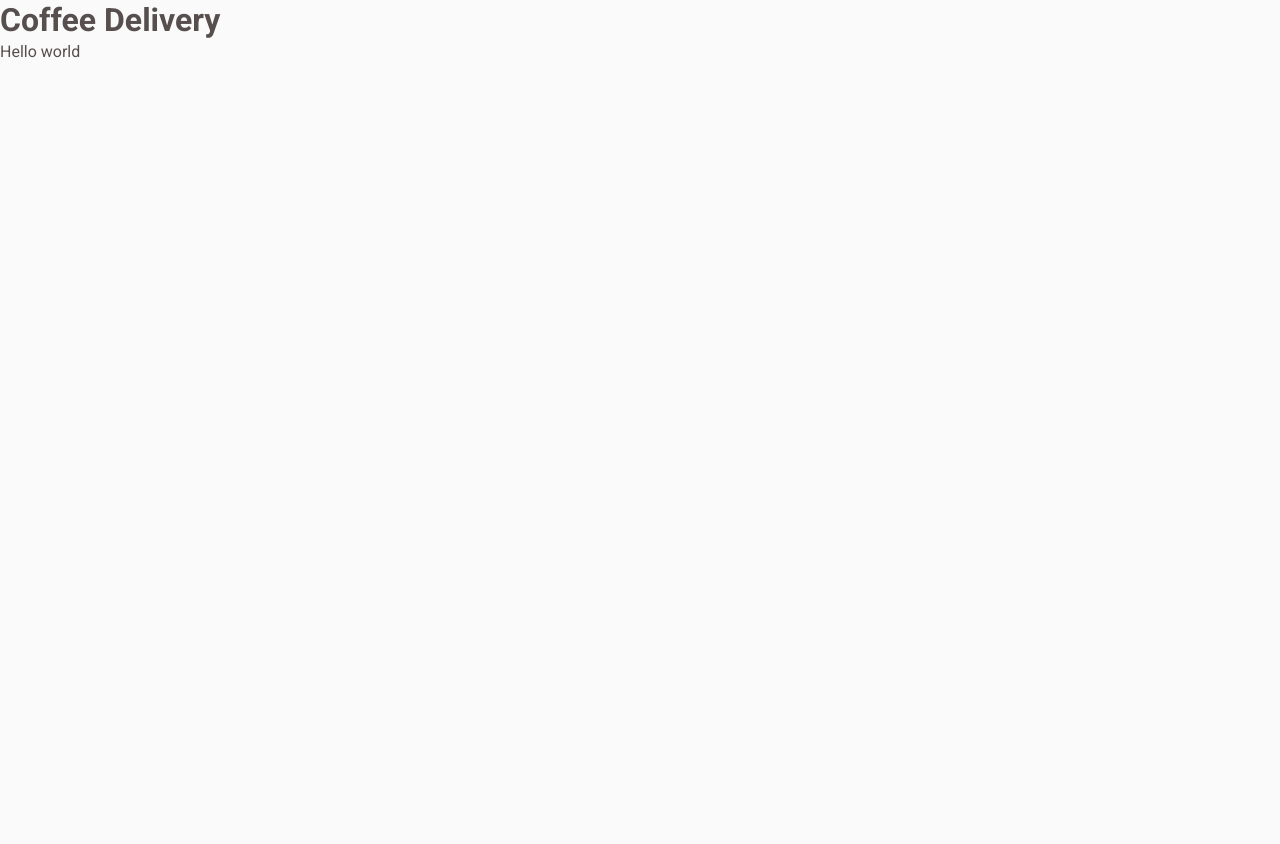
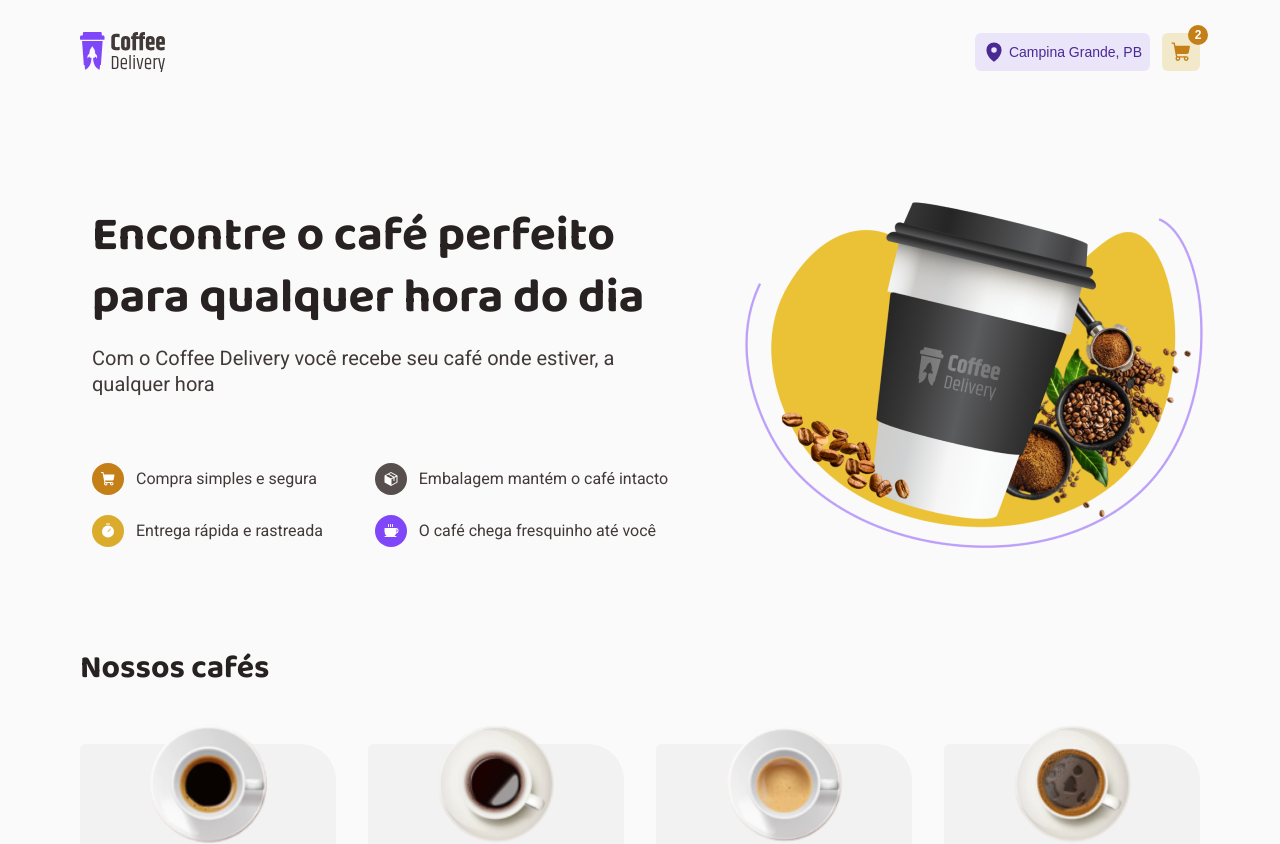
Before and after one commit to EddyPBR/coffee-delivery, a React (Vite) app: page / in a window 1280 px wide. Shown: the top 844 px of the page. Before the commit the page ends 800 px from the top, so only its background shows below. Built offline with nearby package versions, Linux system fonts and the light colour scheme.

Commit message:
:sparkles: enable Router in App

```diff
--- a/src/App.tsx
+++ b/src/App.tsx
@@ -1,14 +1,12 @@
 import { ThemeProvider } from "styled-components";
+import { Router } from "./Router";
 import { GlobalStyle } from "./styles/global";
 import { defaultTheme } from "./styles/themes/default";
 
 export function App() {
   return (
     <ThemeProvider theme={defaultTheme}>
-      <div>
-        <h1>Coffee Delivery</h1>
-        <p>Hello world</p>
-      </div>
+      <Router />
       <GlobalStyle />
     </ThemeProvider>
   );
```
